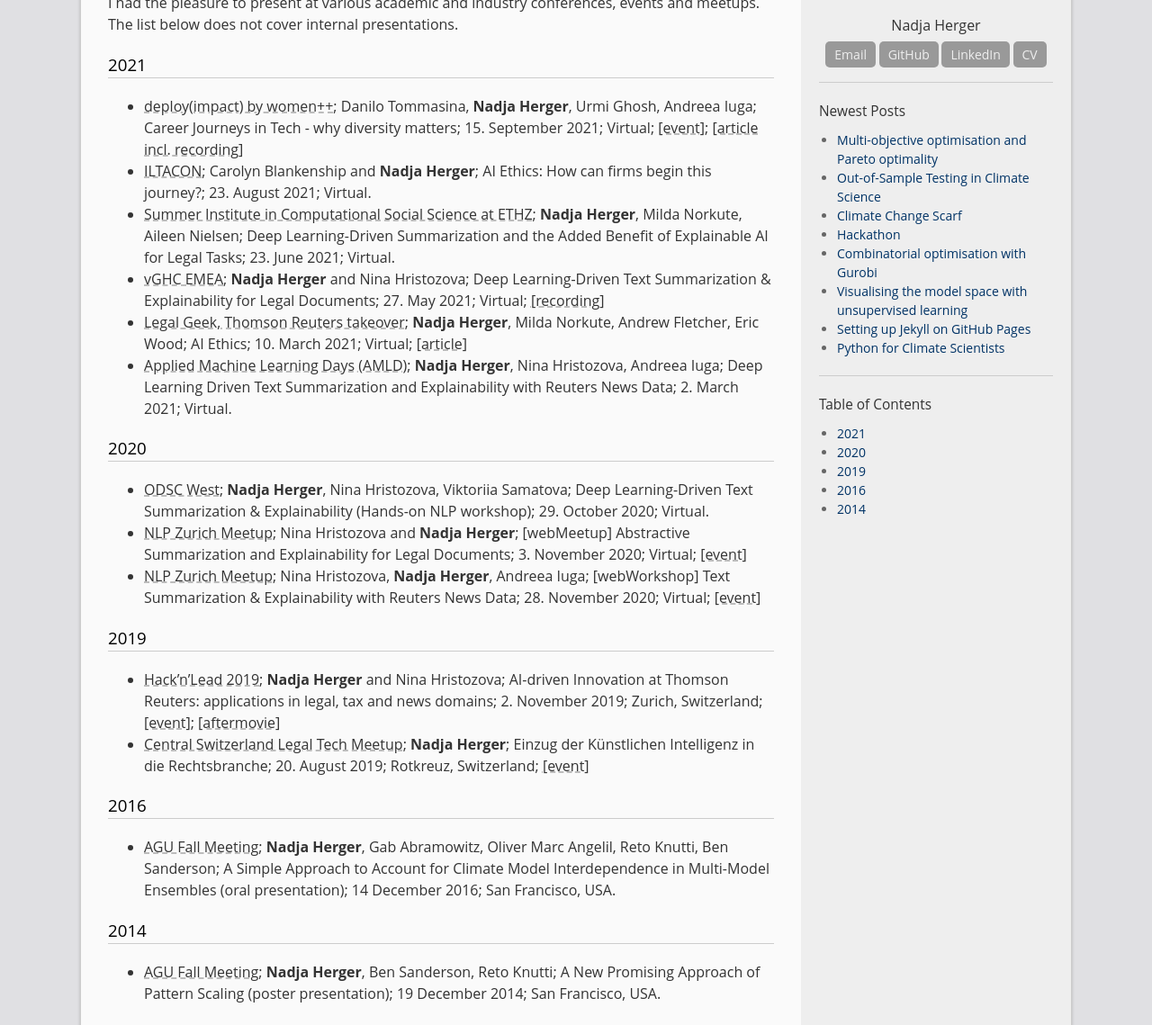
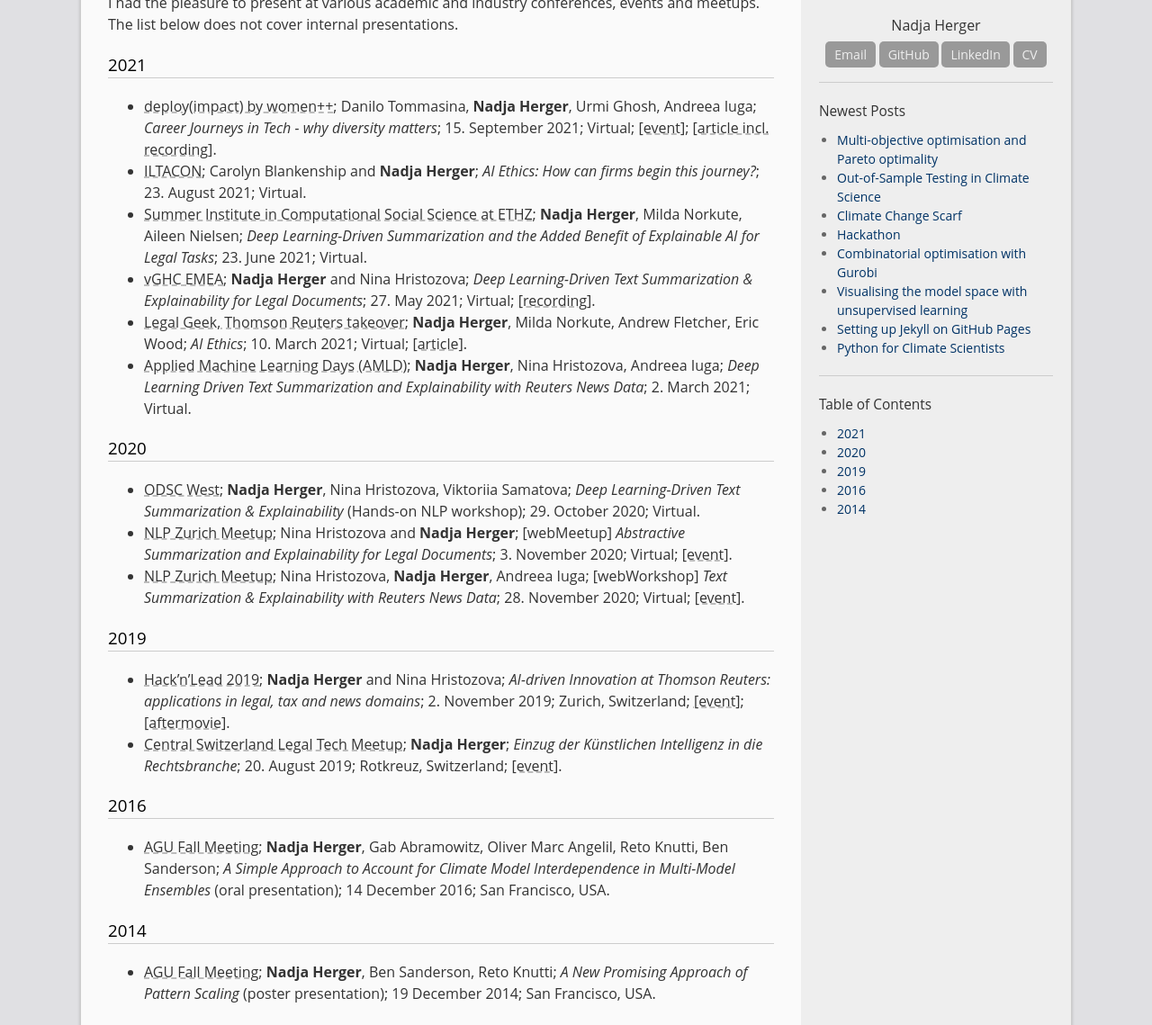
Before and after one commit to oliverangelil/oliverangelil.github.io, a Jekyll site: the page built from speaking.md, in a window 1280 px wide and 1400 px high, cut to the strip 261-1400 px from the top of the window. Shown: the whole strip at 90% size. Built offline with Jekyll 4.4.1, drawn with Linux system fonts in a browser that asks for light colours.

```diff
--- a/speaking.md
+++ b/speaking.md
@@ -8,24 +8,24 @@ nocomments: true
 I had the pleasure to present at various academic and industry conferences, events and meetups. The list below does not cover internal presentations.
 
 ### 2021
-* [deploy(impact) by women++](https://www.meetup.com/womenplusplus); Danilo Tommasina, **Nadja Herger**, Urmi Ghosh, Andreea Iuga; Career Journeys in Tech - why diversity matters; 15. September 2021; Virtual; [[event]](https://www.meetup.com/womenplusplus/events/280315547/); [[article incl. recording]](https://medium.com/womenplusplus/career-journeys-in-tech-a-women-webinar-6ef4da1d85de)
-* [ILTACON](https://www.iltacon.org/home); Carolyn Blankenship and **Nadja Herger**; AI Ethics: How can firms begin this journey?; 23. August 2021; Virtual.
-* [Summer Institute in Computational Social Science at ETHZ](https://sicss.io/2021/ethzurich/); **Nadja Herger**, Milda Norkute, Aileen Nielsen; Deep Learning-Driven Summarization and the Added Benefit of Explainable AI for Legal Tasks; 23. June 2021; Virtual.
-* [vGHC EMEA](https://ghc.anitab.org/ghc-emea-home); **Nadja Herger** and Nina Hristozova; Deep Learning-Driven Text Summarization & Explainability for Legal Documents; 27. May 2021; Virtual; [[recording]](https://players.brightcove.net/6180409581001/lat9UJFbI_default/index.html?videoId=6254790666001)
-* [Legal Geek, Thomson Reuters takeover](https://www.legalgeek.co/tr-takeover/); **Nadja Herger**, Milda Norkute, Andrew Fletcher, Eric Wood; AI Ethics; 10. March 2021; Virtual; [[article]](https://www.legalcurrent.com/insights-from-the-thomson-reuters-legal-geek-takeover-ai-ethics/)
-* [Applied Machine Learning Days (AMLD)](https://appliedmldays.org/); **Nadja Herger**, Nina Hristozova, Andreea Iuga; Deep Learning Driven Text Summarization and Explainability with Reuters News Data; 2. March 2021; Virtual.
+* [deploy(impact) by women++](https://www.meetup.com/womenplusplus); Danilo Tommasina, **Nadja Herger**, Urmi Ghosh, Andreea Iuga; *Career Journeys in Tech - why diversity matters*; 15. September 2021; Virtual; [[event]](https://www.meetup.com/womenplusplus/events/280315547/); [[article incl. recording]](https://medium.com/womenplusplus/career-journeys-in-tech-a-women-webinar-6ef4da1d85de).
+* [ILTACON](https://www.iltacon.org/home); Carolyn Blankenship and **Nadja Herger**; *AI Ethics: How can firms begin this journey?*; 23. August 2021; Virtual.
+* [Summer Institute in Computational Social Science at ETHZ](https://sicss.io/2021/ethzurich/); **Nadja Herger**, Milda Norkute, Aileen Nielsen; *Deep Learning-Driven Summarization and the Added Benefit of Explainable AI for Legal Tasks*; 23. June 2021; Virtual.
+* [vGHC EMEA](https://ghc.anitab.org/ghc-emea-home); **Nadja Herger** and Nina Hristozova; *Deep Learning-Driven Text Summarization & Explainability for Legal Documents*; 27. May 2021; Virtual; [[recording]](https://players.brightcove.net/6180409581001/lat9UJFbI_default/index.html?videoId=6254790666001).
+* [Legal Geek, Thomson Reuters takeover](https://www.legalgeek.co/tr-takeover/); **Nadja Herger**, Milda Norkute, Andrew Fletcher, Eric Wood; *AI Ethics*; 10. March 2021; Virtual; [[article]](https://www.legalcurrent.com/insights-from-the-thomson-reuters-legal-geek-takeover-ai-ethics/).
+* [Applied Machine Learning Days (AMLD)](https://appliedmldays.org/); **Nadja Herger**, Nina Hristozova, Andreea Iuga; *Deep Learning Driven Text Summarization and Explainability with Reuters News Data*; 2. March 2021; Virtual.
 
 ### 2020
-* [ODSC West](https://odsc.com/california/); **Nadja Herger**, Nina Hristozova, Viktoriia Samatova; Deep Learning-Driven Text Summarization & Explainability (Hands-on NLP workshop); 29. October 2020; Virtual.
-* [NLP Zurich Meetup](https://www.meetup.com/NLP-Zurich); Nina Hristozova and **Nadja Herger**; [webMeetup] Abstractive Summarization and Explainability for Legal Documents; 3. November 2020; Virtual; [[event]](https://www.meetup.com/NLP-Zurich/events/273995364/)
-* [NLP Zurich Meetup](https://www.meetup.com/NLP-Zurich); Nina Hristozova, **Nadja Herger**, Andreea Iuga; [webWorkshop] Text Summarization & Explainability with Reuters News Data; 28. November 2020; Virtual; [[event]](https://www.meetup.com/NLP-Zurich/events/274414707/)
+* [ODSC West](https://odsc.com/california/); **Nadja Herger**, Nina Hristozova, Viktoriia Samatova; *Deep Learning-Driven Text Summarization & Explainability* (Hands-on NLP workshop); 29. October 2020; Virtual.
+* [NLP Zurich Meetup](https://www.meetup.com/NLP-Zurich); Nina Hristozova and **Nadja Herger**; [webMeetup] *Abstractive Summarization and Explainability for Legal Documents*; 3. November 2020; Virtual; [[event]](https://www.meetup.com/NLP-Zurich/events/273995364/).
+* [NLP Zurich Meetup](https://www.meetup.com/NLP-Zurich); Nina Hristozova, **Nadja Herger**, Andreea Iuga; [webWorkshop] *Text Summarization & Explainability with Reuters News Data*; 28. November 2020; Virtual; [[event]](https://www.meetup.com/NLP-Zurich/events/274414707/).
 
 ### 2019
-* [Hack’n’Lead 2019](https://www.womenplusplus.ch/hackandlead); **Nadja Herger** and Nina Hristozova; AI-driven Innovation at Thomson Reuters: applications in legal, tax and news domains; 2. November 2019; Zurich, Switzerland; [[event]](https://medium.com/womenplusplus/hackn-lead-2019-tech-talks-c78e06a219da); [[aftermovie]](https://www.youtube.com/watch?v=rqUxiwkd5A0&ab_channel=womenplusplus)
-* [Central Switzerland Legal Tech Meetup](https://www.meetup.com/SLTA-Central-Switzerland-Legal-Tech-Meetup); **Nadja Herger**; Einzug der Künstlichen Intelligenz in die Rechtsbranche; 20. August 2019; Rotkreuz, Switzerland; [[event]](https://www.meetup.com/SLTA-Central-Switzerland-Legal-Tech-Meetup/events/263769186/)
+* [Hack’n’Lead 2019](https://www.womenplusplus.ch/hackandlead); **Nadja Herger** and Nina Hristozova; *AI-driven Innovation at Thomson Reuters: applications in legal, tax and news domains*; 2. November 2019; Zurich, Switzerland; [[event]](https://medium.com/womenplusplus/hackn-lead-2019-tech-talks-c78e06a219da); [[aftermovie]](https://www.youtube.com/watch?v=rqUxiwkd5A0&ab_channel=womenplusplus).
+* [Central Switzerland Legal Tech Meetup](https://www.meetup.com/SLTA-Central-Switzerland-Legal-Tech-Meetup); **Nadja Herger**; *Einzug der Künstlichen Intelligenz in die Rechtsbranche*; 20. August 2019; Rotkreuz, Switzerland; [[event]](https://www.meetup.com/SLTA-Central-Switzerland-Legal-Tech-Meetup/events/263769186/).
 
 ### 2016
-* [AGU Fall Meeting](https://www.agu.org/Fall-Meeting); **Nadja Herger**, Gab Abramowitz, Oliver Marc Angelil, Reto Knutti, Ben Sanderson; A Simple Approach to Account for Climate Model Interdependence in Multi-Model Ensembles (oral presentation); 14 December 2016; San Francisco, USA.
+* [AGU Fall Meeting](https://www.agu.org/Fall-Meeting); **Nadja Herger**, Gab Abramowitz, Oliver Marc Angelil, Reto Knutti, Ben Sanderson; *A Simple Approach to Account for Climate Model Interdependence in Multi-Model Ensembles* (oral presentation); 14 December 2016; San Francisco, USA.
 
 ### 2014
-* [AGU Fall Meeting](https://www.agu.org/Fall-Meeting); **Nadja Herger**, Ben Sanderson, Reto Knutti; A New Promising Approach of Pattern Scaling (poster presentation); 19 December 2014; San Francisco, USA.
+* [AGU Fall Meeting](https://www.agu.org/Fall-Meeting); **Nadja Herger**, Ben Sanderson, Reto Knutti; *A New Promising Approach of Pattern Scaling* (poster presentation); 19 December 2014; San Francisco, USA.
```
